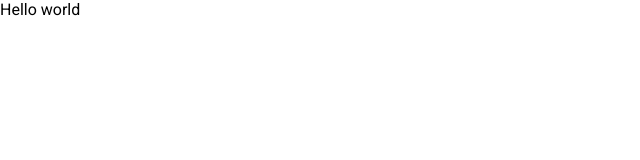
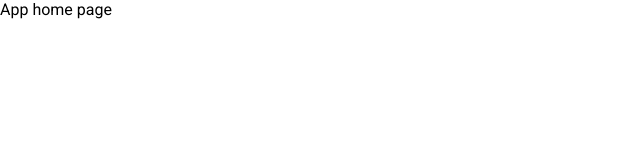
Before and after one commit to vas-delalis/concord, a React (Create React App) app in the folder client/: page /app in a window 1280 px wide. Shown: the top 160 px of the page, without its empty margins (0-640 px from the left). Built offline with nearby package versions, Linux system fonts and the light colour scheme.

Commit message:
Set up basic routing

```diff
--- a/client/src/App.js
+++ b/client/src/App.js
@@ -1,14 +1,10 @@
-import styled from 'styled-components';
-
-const StyledApp = styled.div`
-  min-height: 100vh;
-  display: flex;
-`
+import { BrowserRouter } from 'react-router-dom';
+import { AppRoutes } from 'routes';
 
 const App = () => (
-  <StyledApp>
-    Hello world
-  </StyledApp>
+  <BrowserRouter>
+    <AppRoutes />
+  </BrowserRouter>
 );
 
 export default App;
--- /dev/null
+++ b/client/src/features/misc/index.js
@@ -0,0 +1 @@
+export * from './routes';
--- /dev/null
+++ b/client/src/features/misc/routes/Home.jsx
@@ -0,0 +1,3 @@
+export const Home = () => (
+  <div>App home page</div>
+)
--- /dev/null
+++ b/client/src/features/misc/routes/Landing.jsx
@@ -0,0 +1,3 @@
+export const Landing = () => (
+  <div>Landing page</div>
+);
--- /dev/null
+++ b/client/src/features/misc/routes/NotFound.jsx
@@ -0,0 +1,3 @@
+export const NotFound = () => {
+  return <div>Page not found</div>;
+};
--- /dev/null
+++ b/client/src/features/misc/routes/index.js
@@ -0,0 +1,3 @@
+export * from './Home';
+export * from './Landing';
+export * from './NotFound';
--- /dev/null
+++ b/client/src/routes/index.jsx
@@ -0,0 +1,30 @@
+import { useRoutes, Navigate, Outlet } from 'react-router-dom';
+import { Landing, Home, NotFound } from 'features/misc';
+
+const App = () => (
+  <Outlet></Outlet>
+)
+
+export const AppRoutes = () => {
+
+  const routes = useRoutes([
+    { path: '/', element: <Landing /> },
+    { path: '/auth/*', element: null },
+    {
+      path: '/app',
+      element: <App />,
+      children: [
+        { path: '', element: <Home /> },
+        { path: 'groups', element: null },
+        { path: 'lfg', element: null },
+        { path: 'users', element: null },
+        { path: 'inbox', element: null },
+        { path: 'profile', element: null },
+        { path: '*', element: <Navigate to="." /> } // If no subroute matches, redirect to /app
+      ]
+    },
+    { path: '*', element: <NotFound /> }
+  ]);
+
+  return <>{routes}</>;
+};
```
